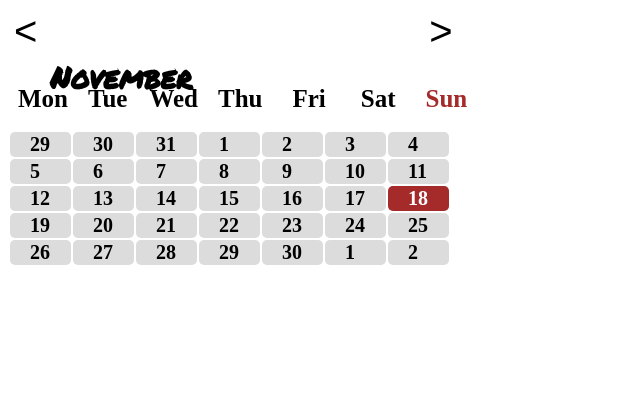
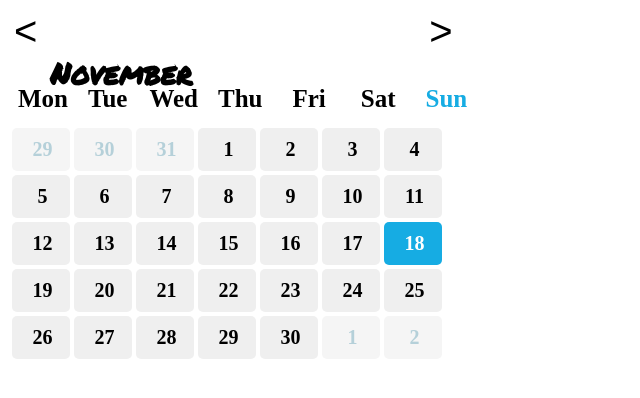
Before and after one commit to NastyaStoma/NastyaStoma-Tasks, a plain HTML site: page Task6/index.html in a window 1280 px wide. Shown: the whole page, without its empty margins (0-640 px from the left). Drawn offline with Linux system fonts and the light colour scheme; a web font is replaced by a local one.

Commit message:
calendar

```diff
--- /dev/null
+++ b/Task6/Calendar.js
@@ -0,0 +1,142 @@
+var CurrDate = new Date();
+var CurrDay = CurrDate.getDate();
+var CurrMonth = CurrDate.getMonth();
+var CurrYear = CurrDate.getFullYear();
+DaysNames();
+
+function DrawCalendar(TodayMonth) {
+    var MonthHeadline = document.createElement('p');
+    CalendarPage.appendChild(MonthHeadline);
+    MonthHeadline.innerHTML = CurrMonth;
+    MonthHeadline.style.width = '10px';
+    MonthHeadline.style.fontSize = '30px';
+    MonthHeadline.style.marginTop = '0px';
+    MonthHeadline.style.paddingLeft = '40px';
+    MonthHeadline.style.fontFamily = 'Permanent Marker';
+    if (CurrMonth == 0) {
+        var FirstTableDay = new Date(CurrYear, CurrMonth, 1);
+        MonthHeadline.innerHTML = 'January';
+        var weeks = 5;
+    } else if (CurrMonth == 1) {
+        var FirstTableDay = new Date(CurrYear, CurrMonth, -2);
+        MonthHeadline.innerHTML = 'February';
+        var weeks = 5;
+    } else if (CurrMonth == 2) {
+        var FirstTableDay = new Date(CurrYear, CurrMonth, -2);
+        MonthHeadline.innerHTML = 'March';
+        var weeks = 5;
+    } else if (CurrMonth == 3) {
+        var FirstTableDay = new Date(CurrYear, CurrMonth, -5);
+        MonthHeadline.innerHTML = 'April';
+        var weeks = 6;
+    } else if (CurrMonth == 4) {
+        var FirstTableDay = new Date(CurrYear, CurrMonth, 0);
+        MonthHeadline.innerHTML = 'May ';
+        var weeks = 5;
+    } else if (CurrMonth == 5) {
+        var FirstTableDay = new Date(CurrYear, CurrMonth, -3);
+        MonthHeadline.innerHTML = 'June';
+        var weeks = 5;
+    } else if (CurrMonth == 6) {
+        var FirstTableDay = new Date(CurrYear, CurrMonth, -5);
+        MonthHeadline.innerHTML = 'July';
+        var weeks = 6;
+    } else if (CurrMonth == 7) {
+        var FirstTableDay = new Date(CurrYear, CurrMonth, -1);
+        MonthHeadline.innerHTML = 'August';
+        var weeks = 5;
+    } else if (CurrMonth == 8) {
+        var FirstTableDay = new Date(CurrYear, CurrMonth, -4);
+        MonthHeadline.innerHTML = 'September';
+        var weeks = 5;
+    } else if (CurrMonth == 9) {
+        var FirstTableDay = new Date(CurrYear, CurrMonth, 1);
+        MonthHeadline.innerHTML = 'October';
+        var weeks = 5;
+    } else if (CurrMonth == 10) {
+        var FirstTableDay = new Date(CurrYear, CurrMonth, -2);
+        MonthHeadline.innerHTML = 'November';
+        var weeks = 5;
+    } else if (CurrMonth == 11) {
+        var FirstTableDay = new Date(CurrYear, CurrMonth, -4);
+        MonthHeadline.innerHTML = 'December';
+        var weeks = 6;
+    }
+    for (var j = 0; j < weeks; j++) {
+        var div = document.createElement('div');
+        for (var i = 0; i < 7; i++) {
+            var input = document.createElement('input');
+            input.type = 'button';
+            input.style.width = '58px';
+            input.style.paddingLeft = '20px';
+            input.style.height = '43px';
+            input.style.margin = '2px';
+            input.value = FirstTableDay.getDate();
+            FirstTableDay.setDate(FirstTableDay.getDate() + 1);
+            if (input.value != CurrDay) {
+                input.style.color = '#000000';
+            } else {
+                input.style.color = '#FFFFFF';
+                input.style.backgroundColor = '#16ACE3';
+                input.style.borderRadius = '5px';
+            }
+            div.appendChild(input);
+            switch (j) {
+                case 0:
+                    if (input.value > 20) {
+						input.style.color = '#B5D0D9';
+                        input.style.backgroundColor = '#F5F5F5';
+                    } else break;
+                case 4:
+                    if (input.value < 20) {
+						input.style.color = '#B5D0D9';
+                        input.style.backgroundColor = '#F5F5F5';
+                    }
+                case 5:
+                    if (input.value < 20) {
+						input.style.color = '#B5D0D9';
+                        input.style.backgroundColor = '#F5F5F5';
+                        break;
+                    }
+            }
+            div.style.backgroundColor = '#FFFFFF';
+            input.style.borderRadius = '5px';
+            input.style.border = 'none';
+            input.style.outline = 'none';
+            input.style.fontSize = '20px';
+            input.style.paddingLeft = '9px';
+            input.style.fontWeight = '600';
+            input.style.fontFamily = 'Suranna';
+        }
+        CalendarPage.appendChild(div);
+    }
+}
+
+function previousMonth() {
+    if (CurrMonth > 0) {
+        CalendarPage.innerHTML = '';
+        CurrMonth = CurrMonth - 1;
+        DrawCalendar(CurrMonth);
+    } else {
+        CalendarPage.innerHTML = '';
+        CurrMonth = 12;
+        CurrMonth = CurrMonth - 1;
+        DrawCalendar(CurrMonth);
+    }
+}
+
+function nextMonth() {
+    if (CurrMonth < 11) {
+        CalendarPage.innerHTML = '';
+        CurrMonth = CurrMonth + 1;
+        DrawCalendar(CurrMonth);
+    } else {
+        CalendarPage.innerHTML = '';
+        CurrMonth = -1;
+        CurrMonth = CurrMonth + 1;
+        DrawCalendar(CurrMonth);
+    }
+}
+document.getElementById('Prev').onclick = previousMonth;
+document.getElementById('Nex').onclick = nextMonth;
+DrawCalendar(CurrMonth);
--- /dev/null
+++ b/Task6/Style.js
@@ -0,0 +1,68 @@
+document.body.style.fontFamily = 'Suranna';
+document.body.style.fontWeight = '600';
+document.body.style.fontSize = '20px';
+var next = document.createElement('button');
+var previous = document.createElement('button');
+document.body.appendChild(previous);
+document.body.appendChild(next);
+previous.id = 'Prev';
+next.id = 'Nex';
+next.style.height = '20px';
+next.style.marginLeft = '380px';
+next.innerHTML = '>';
+next.style.border = 'none';
+next.style.background = 'none';
+next.style.outline = 'none';
+next.style.fontSize = '40px';
+previous.style.height = '20px';
+previous.innerHTML = '<';
+previous.style.border = 'none';
+previous.style.background = 'none';
+previous.style.outline = 'none';
+previous.style.fontSize = '40px';
+var content = document.createElement('div');
+document.body.appendChild(content);
+content.className = "content";
+
+function DaysNames() {
+    var NamesWrapper = document.createElement('div');
+    content.appendChild(NamesWrapper);
+    NamesWrapper.style.display = 'flex';
+    NamesWrapper.style.maxHeight = '30px';
+    NamesWrapper.style.position = 'absolute';
+    NamesWrapper.style.marginTop = '10px';
+    NamesWrapper.style.fontSize = '25px';
+    var mon = document.createElement('p');
+    NamesWrapper.appendChild(mon);
+    mon.innerHTML = "Mon";
+    mon.style.marginLeft = '10px';
+    mon.style.marginRight = '20px';
+    var tue = document.createElement('p');
+    NamesWrapper.appendChild(tue);
+    tue.innerHTML = "Tue ";
+    tue.style.marginRight = '22px';
+    var wed = document.createElement('p');
+    NamesWrapper.appendChild(wed);
+    wed.innerHTML = "Wed ";
+    wed.style.marginRight = '20px';
+    var thu = document.createElement('p');
+    NamesWrapper.appendChild(thu);
+    thu.innerHTML = "Thu ";
+    thu.style.marginRight = '30px';
+    var fri = document.createElement('p');
+    NamesWrapper.appendChild(fri);
+    fri.innerHTML = "Fri ";
+    fri.style.marginRight = '35px';
+    var sat = document.createElement('p');
+    NamesWrapper.appendChild(sat);
+    sat.innerHTML = "Sat ";
+    sat.style.marginRight = '30px';
+    var sun = document.createElement('p');
+    NamesWrapper.appendChild(sun);
+    sun.innerHTML = "Sun ";
+    sun.style.color = '#16ACE3';
+}
+content.style.display = 'flex';
+var CalendarPage = document.createElement('table');
+CalendarPage.className = 'CalendarPage';
+content.appendChild(CalendarPage);
--- a/Task6/script.js
+++ /dev/null
@@ -1,206 +0,0 @@
-document.body.style.fontFamily = 'Suranna';
-document.body.style.fontWeight = '600';
-document.body.style.fontSize = '20px';
-var next = document.createElement('button');
-var previous = document.createElement('button');
-document.body.appendChild(previous);
-document.body.appendChild(next);
-previous.id = 'Prev';
-next.id = 'Nex';
-next.style.height = '20px';
-next.style.marginLeft = '380px';
-next.innerHTML = '>';
-next.style.border = 'none';
-next.style.background = 'none';
-next.style.outline = 'none';
-next.style.fontSize = '40px';
-previous.style.height = '20px';
-previous.innerHTML = '<';
-previous.style.border = 'none';
-previous.style.background = 'none';
-previous.style.outline = 'none';
-previous.style.fontSize = '40px';
-var content = document.createElement('div');
-document.body.appendChild(content);
-content.className = "content";
-content.style.display = 'flex';
-var CalendarPage = document.createElement('table');
-CalendarPage.className = 'CalendarPage';
-content.appendChild(CalendarPage);
-var Month = document.createElement('p');
-Month.className = 'Month';
-Month.style.fontSize = '20px';
-Month.style.marginLeft = '10px';
-document.body.appendChild(Month);
-var Days = document.createElement('tr');
-Days.className = 'List';
-var Monday = document.createElement('td');
-var Tuesday = document.createElement('td');
-var Wednesday = document.createElement('td');
-var Thursday = document.createElement('td');
-var Friday = document.createElement('td');
-var Saturday = document.createElement('td');
-var Sunday = document.createElement('td');
-CalendarPage.appendChild(Days);
-Days.style.height = '0px';
-Days.appendChild(Monday);
-Days.appendChild(Tuesday);
-Days.appendChild(Wednesday);
-Days.appendChild(Thursday);
-Days.appendChild(Friday);
-Days.appendChild(Saturday);
-Days.appendChild(Sunday);
-var CurrDate = new Date();
-var CurrDay = CurrDate.getDate();
-var CurrMonth = CurrDate.getMonth();
-var CurrYear = CurrDate.getFullYear();
-
-function DaysNames() {
-    var NamesWrapper = document.createElement('div');
-    content.appendChild(NamesWrapper);
-    NamesWrapper.style.display = 'flex';
-    NamesWrapper.style.maxHeight = '30px';
-    NamesWrapper.style.position = 'absolute';
-    NamesWrapper.style.marginTop = '10px';
-    NamesWrapper.style.fontSize = '25px';
-    var mon = document.createElement('p');
-    NamesWrapper.appendChild(mon);
-    mon.innerHTML = "Mon";
-    mon.style.marginLeft = '10px';
-    mon.style.marginRight = '20px';
-    var tue = document.createElement('p');
-    NamesWrapper.appendChild(tue);
-    tue.innerHTML = "Tue ";
-    tue.style.marginRight = '22px';
-    var wed = document.createElement('p');
-    NamesWrapper.appendChild(wed);
-    wed.innerHTML = "Wed ";
-    wed.style.marginRight = '20px';
-    var thu = document.createElement('p');
-    NamesWrapper.appendChild(thu);
-    thu.innerHTML = "Thu ";
-    thu.style.marginRight = '30px';
-    var fri = document.createElement('p');
-    NamesWrapper.appendChild(fri);
-    fri.innerHTML = "Fri ";
-    fri.style.marginRight = '35px';
-    var sat = document.createElement('p');
-    NamesWrapper.appendChild(sat);
-    sat.innerHTML = "Sat ";
-    sat.style.marginRight = '30px';
-    var sun = document.createElement('p');
-    NamesWrapper.appendChild(sun);
-    sun.innerHTML = "Sun ";
-    sun.style.color = '#A52A2A';
-}
-DaysNames();
-
-function DrawCalendar(TodayMonth) {
-    var MonthHeadline = document.createElement('p');
-    CalendarPage.appendChild(MonthHeadline);
-    MonthHeadline.innerHTML = CurrMonth;
-    MonthHeadline.style.width = '10px';
-    MonthHeadline.style.fontSize = '30px';
-    MonthHeadline.style.marginTop = '0px';
-    MonthHeadline.style.paddingLeft = '40px';
-    MonthHeadline.style.fontFamily = 'Permanent Marker';
-    if (CurrMonth == 0) {
-        var FirstTableDay = new Date(CurrYear, CurrMonth, 1);
-        MonthHeadline.innerHTML = 'January';
-        var weeks = 5;
-    } else if (CurrMonth == 1) {
-        var FirstTableDay = new Date(CurrYear, CurrMonth, -2);
-        MonthHeadline.innerHTML = 'February';
-        var weeks = 5;
-    } else if (CurrMonth == 2) {
-        var FirstTableDay = new Date(CurrYear, CurrMonth, -2);
-        MonthHeadline.innerHTML = 'March';
-        var weeks = 5;
-    } else if (CurrMonth == 3) {
-        var FirstTableDay = new Date(CurrYear, CurrMonth, -5);
-        MonthHeadline.innerHTML = 'April';
-        var weeks = 6;
-    } else if (CurrMonth == 4) {
-        var FirstTableDay = new Date(CurrYear, CurrMonth, 0);
-        MonthHeadline.innerHTML = 'May ';
-        var weeks = 5;
-    } else if (CurrMonth == 5) {
-        var FirstTableDay = new Date(CurrYear, CurrMonth, -3);
-        MonthHeadline.innerHTML = 'June';
-        var weeks = 5;
-    } else if (CurrMonth == 6) {
-        var FirstTableDay = new Date(CurrYear, CurrMonth, -5);
-        MonthHeadline.innerHTML = 'July';
-        var weeks = 6;
-    } else if (CurrMonth == 7) {
-        var FirstTableDay = new Date(CurrYear, CurrMonth, -1);
-        MonthHeadline.innerHTML = 'August';
-        var weeks = 5;
-    } else if (CurrMonth == 8) {
-        var FirstTableDay = new Date(CurrYear, CurrMonth, -4);
-        MonthHeadline.innerHTML = 'September';
-        var weeks = 5;
-    } else if (CurrMonth == 9) {
-        var FirstTableDay = new Date(CurrYear, CurrMonth, 1);
-        MonthHeadline.innerHTML = 'October';
-        var weeks = 5;
-    } else if (CurrMonth == 10) {
-        var FirstTableDay = new Date(CurrYear, CurrMonth, -2);
-        MonthHeadline.innerHTML = 'November';
-        var weeks = 5;
-    } else if (CurrMonth == 11) {
-        var FirstTableDay = new Date(CurrYear, CurrMonth, -4);
-        MonthHeadline.innerHTML = 'December';
-        var weeks = 6;
-    }
-    for (var j = 0; j < weeks; j++) {
-        var tr = document.createElement('tr');
-        for (var i = 0; i < 7; i++) {
-            var td = document.createElement('td');
-            td.style.width = '40px';
-            td.style.paddingLeft = '20px';
-            td.innerHTML = FirstTableDay.getDate();
-            FirstTableDay.setDate(FirstTableDay.getDate() + 1);
-            if (td.innerHTML != CurrDay) {
-                td.style.color = '#000000';
-            } else {
-                td.style.color = '#FFFFFF';
-                td.style.backgroundColor = '#A52A2A';
-                td.style.borderRadius = '5px';
-            }
-            tr.appendChild(td);
-            tr.style.backgroundColor = '#DCDCDC';
-            td.style.borderRadius = '5px';
-        }
-        CalendarPage.appendChild(tr);
-    }
-}
-DrawCalendar(CurrMonth);
-
-function previousMonth() {
-    if (CurrMonth > 0) {
-        CalendarPage.innerHTML = '';
-        CurrMonth = CurrMonth - 1;
-        DrawCalendar(CurrMonth);
-    } else {
-        CalendarPage.innerHTML = '';
-        CurrMonth = 12;
-        CurrMonth = CurrMonth - 1;
-        DrawCalendar(CurrMonth);
-    }
-}
-
-function nextMonth() {
-    if (CurrMonth < 11) {
-        CalendarPage.innerHTML = '';
-        CurrMonth = CurrMonth + 1;
-        DrawCalendar(CurrMonth);
-    } else {
-        CalendarPage.innerHTML = '';
-        CurrMonth = -1;
-        CurrMonth = CurrMonth + 1;
-        DrawCalendar(CurrMonth);
-    }
-}
-document.getElementById('Prev').onclick = previousMonth;
-document.getElementById('Nex').onclick = nextMonth;
```
Also changed, not shown: Task6/index.html (+2 -2 lines).
